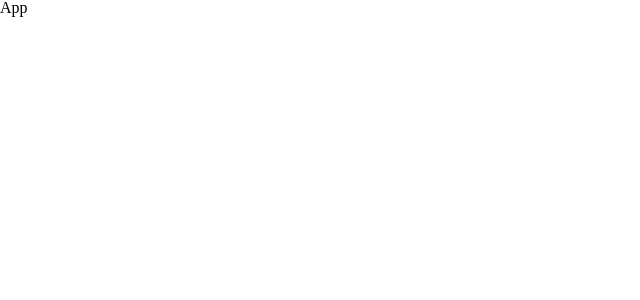
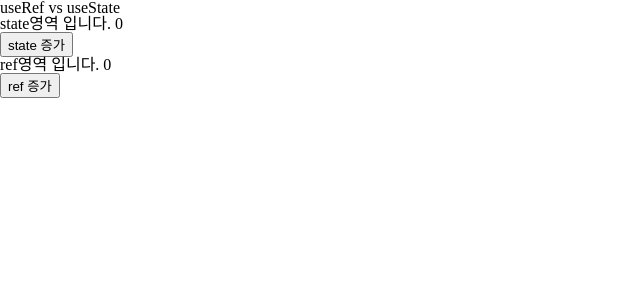
Before and after one commit to johj703/styling-app, a React (Vite) app: page / in a window 1280 px wide. Shown: the top 300 px of the page, without its empty margins (0-640 px from the left). Built offline with nearby package versions, Linux system fonts and the light colour scheme.

Commit message:
useRef vs useState 추가하는 버튼 추가하고 onClick 이벤트 추가하기

```diff
--- a/src/App.jsx
+++ b/src/App.jsx
@@ -11,7 +11,19 @@ const App = () => {
     countRef.current++;
   };
 
-  return <div>App</div>;
+  return (
+    <div>
+      <h1>useRef vs useState</h1>
+      <div>
+        state영역 입니다. {count} <br />
+        <button onClick={plusStateCountButtonHandler}>state 증가</button>
+      </div>
+      <div>
+        ref영역 입니다. {countRef.current} <br />
+        <button onClick={plusRefCountButtonHandler}>ref 증가</button>
+      </div>
+    </div>
+  );
 };
 
 export default App;
```
